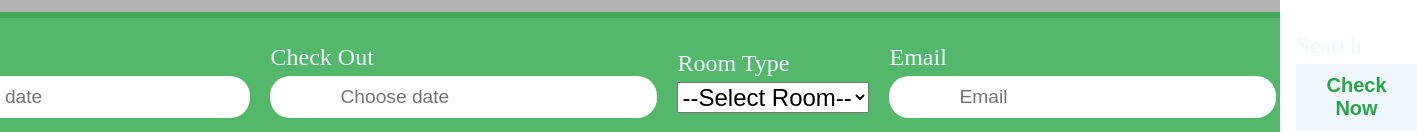
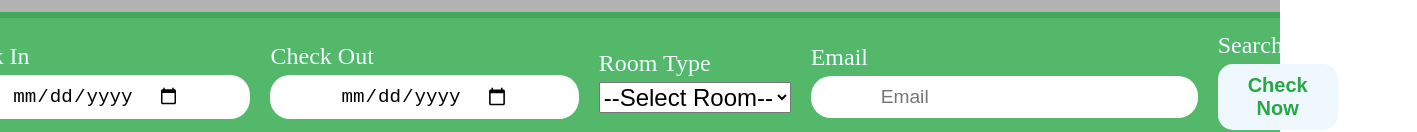
Before and after one commit to Iamsailesh/hotelgreenery, a React (Vite) app in the folder frontend/hotel_green_view/: page / in a window 1280 px wide. Shown: the part 668-800 px from the top of the page, 1417 px wide, since content can reach past the window. Built offline with nearby package versions, Linux system fonts and the light colour scheme; no server answers.

Commit message:
reservation model form fixed

```diff
--- a/frontend/hotel_green_view/src/pages/Home/Home.jsx
+++ b/frontend/hotel_green_view/src/pages/Home/Home.jsx
@@ -1,8 +1,8 @@
-import React,{useState, useEffect} from 'react'
-import "react-responsive-carousel/lib/styles/carousel.min.css"; // requires a loader
+import React, { useState, useEffect } from 'react';
+import "react-responsive-carousel/lib/styles/carousel.min.css";
 import { Carousel } from 'react-responsive-carousel';
-import axios from 'axios'
-import './Home.scss'
+import axios from 'axios';
+import './Home.scss';
 import Banner from '../../components/Banner/Banner';
 import { Link } from 'react-router-dom';
 import Room from '../../components/Room/Room';
@@ -10,25 +10,50 @@ import Amenities from '../../components/Amenities/Amenities';
 import Testimonials from '../../components/Testimonials/Testimonials';
 
 
+
 const Home = () => {
   const [banners, setBanner] = useState([]);
   const [rooms, setRoom] = useState([]);
   const [testimonials, setTestimonials] = useState([]);
+  const [reservationData, setReservationData] = useState({
+    check_in: '',
+    check_out: '',
+    room_type: '', // You might want to add this field
+    email: '',
+  });
+
+  const handleReservation = async(e) => {
+    e.preventDefault();
+    try {
+      const resReservation = await axios.post('http://localhost:8000/reservation/Reservation/', reservationData);
+    } catch (error) {
+        console.error(error.response?.data || error);
+    }
+  }
+  const handleChange = (e) => {
+    setReservationData({
+      ...reservationData,
+      [e.target.name]: e.target.value,
+    });
+  };
+
+
+
   useEffect(() => {
     const fetchData = async () => {
-          try{
+      try {
         const resBan = await axios.get(`http://localhost:8000/gallery/Gallery/`);
-            setBanner(resBan.data)
+        setBanner(resBan.data);
         const resRoom = await axios.get(`http://localhost:8000/room/Room/`);
-            setRoom(resRoom.data)
+        setRoom(resRoom.data);
         const resTest = await axios.get(`http://localhost:8000/testimonial/Testimonial/`);
-            setTestimonials(resTest.data)
-          } catch (error){
+        setTestimonials(resTest.data);
+      } catch (error) {
         console.error(error);
       }
-        }
+    };
     fetchData();
-    }, [])
+  }, []);
   return (
   <div className='home'>
     <div className="container">
@@ -45,18 +70,18 @@ const Home = () => {
         <Link to='/' className='link'>Explore more {'>'}</Link>
       </div>
       <div className="search">
-        <form>
+        <form onSubmit={handleReservation}>
           <span>
             <label>Check In</label>
-            <input type='text' name='check_in' placeholder='Choose date' />
+            <input type='date' name="check_in" placeholder="yyyy-MM-dd" onChange={handleChange}/>
           </span>
           <span>
             <label>Check Out</label>
-            <input type='text' name='check_out' placeholder='Choose date' />
+            <input type='date' name="check_out" placeholder="yyyy-MM-dd" onChange={handleChange}/>
           </span>
           <span>
             <label>Room Type</label>
-            <select>
+            <select name="room_type" onChange={handleChange}>
               <option>--Select Room--</option>
               <option>Deluxe</option>
               <option>Premium</option>
@@ -64,7 +89,7 @@ const Home = () => {
           </span>
           <span>
             <label>Email</label>
-            <input type='text' name='email' placeholder='Email' />
+            <input type='text' name='email' placeholder='Email' onChange={handleChange}/>
           </span>
           <span>
             <label>Search</label>
@@ -139,6 +164,7 @@ const Home = () => {
           ))}
         </div>
       </div>
+
     </div>
   </div>
   );
--- a/frontend/hotel_green_view/src/pages/Home/Home.scss
+++ b/frontend/hotel_green_view/src/pages/Home/Home.scss
@@ -65,6 +65,7 @@
                     button{
                         background-color: aliceblue;
                         border: none;
+                        border-radius: 15px;
                         padding: 10px 30px;
                         font-weight: 700;
                         font-size: 20px;
```
Lines whose indentation alone changed are shown as unchanged.
